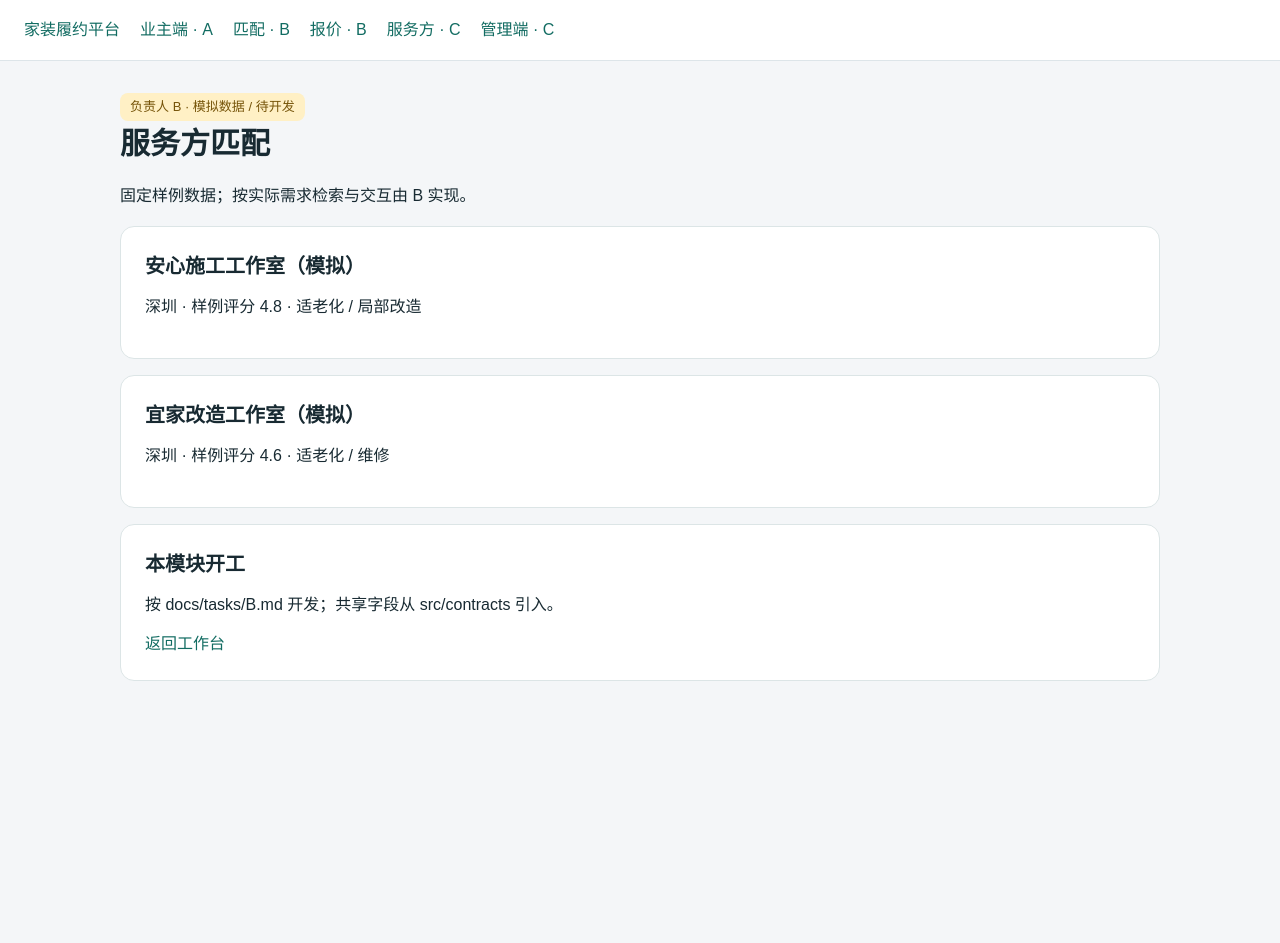
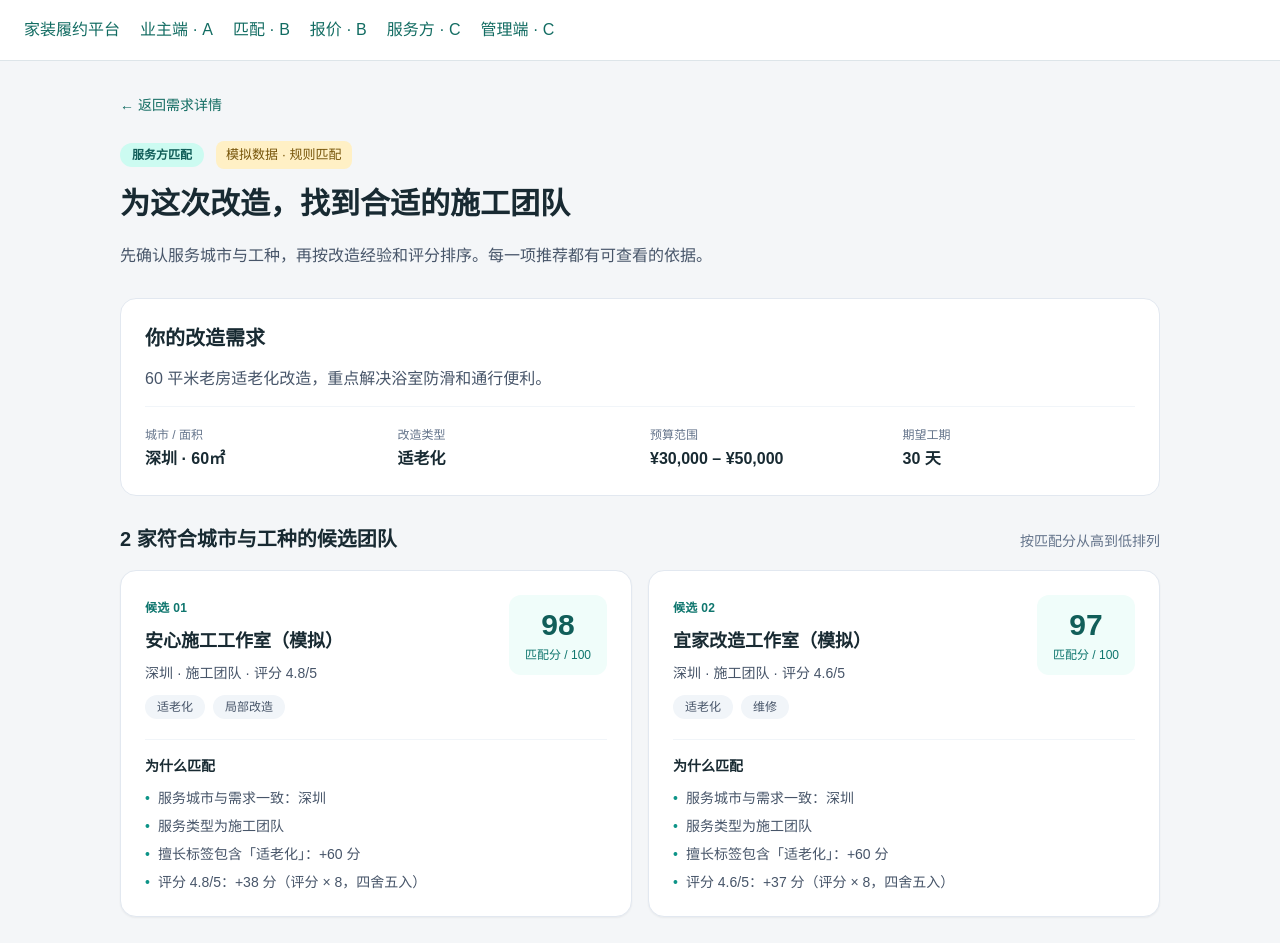
Before and after one commit to LZX-PQZ/ai-home-platform, a Next.js app: page /owner/matches/demo-demand in a window 1280 px wide. Shown: the top 943 px of the page. Before the commit the page ends 800 px from the top, so only its background shows below. Built offline with nearby package versions, Linux system fonts and the light colour scheme.

Commit message:
feat(match): explain provider ranking and validate demand identity

```diff
--- a/src/app/api/match/route.ts
+++ b/src/app/api/match/route.ts
@@ -1,4 +1,23 @@
-import { mockResponse } from "@/lib/api-response";
-import { demoDemand, providers } from "@/lib/mock-data";
-import { matchProviders } from "@/lib/match";
-export function GET() { return mockResponse(matchProviders(demoDemand,providers)); }
+import { Id, type ApiFailure } from "@/contracts";
+import { loadMatchData } from "@/lib/match/data";
+
+export const dynamic = "force-dynamic";
+
+export function GET(request: Request) {
+  const ids = new URL(request.url).searchParams.getAll("demandId");
+  if (ids.length > 1 || (ids.length === 1 && !Id.safeParse(ids[0].trim()).success)) {
+    return Response.json({
+      ok: false,
+      error: { code: "VALIDATION_ERROR", message: "请提供一个非空的需求 ID。" },
+    } satisfies ApiFailure, { status: 400 });
+  }
+  // 保留不带参数时的原演示入口；显式传入的 ID 必须确实存在。
+  const result = loadMatchData(ids[0]);
+  if (!result) {
+    return Response.json({
+      ok: false,
+      error: { code: "DEMAND_NOT_FOUND", message: "当前演示数据中没有这份需求，请返回需求列表。" },
+    } satisfies ApiFailure, { status: 404 });
+  }
+  return Response.json(result.response);
+}
--- /dev/null
+++ b/src/app/owner/matches/[id]/not-found.tsx
@@ -0,0 +1,5 @@
+import Link from "next/link";
+
+export default function NotFound() {
+  return <section className="card"><span className="badge">演示需求未找到</span><h1 className="mt-4">无法展示这份需求的匹配结果</h1><p>当前演示数据中没有这个需求 ID。请返回需求列表，选择已有需求后再试。</p><Link href="/owner">返回需求列表 →</Link></section>;
+}
--- a/src/app/owner/matches/[id]/page.tsx
+++ b/src/app/owner/matches/[id]/page.tsx
@@ -1,4 +1,9 @@
-import { ModulePage } from "@/components/ui/ModulePage";
-import { ProviderCard } from "@/components/ProviderCard";
-import { providers } from "@/lib/mock-data";
-export default function Page() { return <ModulePage title="服务方匹配" owner="B" description="固定样例数据；按实际需求检索与交互由 B 实现。">{providers.filter(p=>p.city==="深圳"&&p.kind==="construction").map(p=><ProviderCard key={p.id} provider={p}/>)}</ModulePage>; }
+import { notFound } from "next/navigation";
+import { MatchResults } from "@/features/b/MatchResults";
+import { loadMatchData } from "@/lib/match/data";
+
+export default function Page({ params }: { params: { id: string } }) {
+  const data = loadMatchData(params.id);
+  if (!data) notFound();
+  return <MatchResults data={data} />;
+}
--- a/src/components/ProviderCard.tsx
+++ b/src/components/ProviderCard.tsx
@@ -1,2 +1,32 @@
-import type { ProviderDTO } from "@/contracts";
-export function ProviderCard({provider}:{provider:ProviderDTO}) { return <section className="card"><h2>{provider.name}</h2><p>{provider.city} · 样例评分 {provider.rating} · {provider.tags.join(" / ")}</p></section>; }
+import type { z } from "zod";
+import type { Match } from "@/contracts";
+
+export function ProviderCard({ match, rank }: { match: z.infer<typeof Match>; rank: number }) {
+  const { provider, score, reasons } = match;
+  return (
+    <article className="rounded-2xl border border-slate-200 bg-white p-6 shadow-sm">
+      <div className="flex items-start justify-between gap-4">
+        <div>
+          <span className="text-xs font-semibold tracking-wide text-teal-700">候选 {String(rank).padStart(2, "0")}</span>
+          <h3 className="mb-2 mt-2 text-lg font-semibold">{provider.name}</h3>
+          <p className="text-sm text-slate-600">{provider.city} · 施工团队 · 评分 {provider.rating.toFixed(1)}/5</p>
+        </div>
+        <div className="shrink-0 rounded-xl bg-teal-50 px-4 py-3 text-center" aria-label={`匹配分 ${score}，满分 100`}>
+          <strong className="text-3xl text-teal-800">{score}</strong>
+          <div className="mt-1 text-xs text-teal-700">匹配分 / 100</div>
+        </div>
+      </div>
+      <div className="mb-5 flex flex-wrap gap-2" aria-label="服务方擅长标签">
+        {provider.tags.length ? provider.tags.map((tag, index) => (
+          <span className="rounded-full bg-slate-100 px-3 py-1 text-xs text-slate-600" key={`${tag}-${index}`}>{tag}</span>
+        )) : <span className="text-sm text-slate-500">尚未填写擅长标签</span>}
+      </div>
+      <div className="border-t border-slate-100 pt-4">
+        <h4 className="mb-3 text-sm font-semibold">为什么匹配</h4>
+        <ul className="space-y-2 text-sm text-slate-600">
+          {reasons.map((reason) => <li className="flex gap-2" key={reason}><span className="text-teal-600" aria-hidden="true">•</span><span>{reason}</span></li>)}
+        </ul>
+      </div>
+    </article>
+  );
+}
--- /dev/null
+++ b/src/features/b/MatchResults.tsx
@@ -0,0 +1,63 @@
+import Link from "next/link";
+import { ProviderCard } from "@/components/ProviderCard";
+import { renovationLabels } from "@/lib/match";
+import type { loadMatchData } from "@/lib/match/data";
+
+export function MatchResults({ data }: { data: NonNullable<ReturnType<typeof loadMatchData>> }) {
+  const { demand, response } = data;
+  const matches = response.data;
+  const isMock = response.meta.source === "mock";
+  const formatMoney = (cents: number) => `¥${(cents / 100).toLocaleString("zh-CN")}`;
+
+  return (
+    <div className="space-y-7">
+      <header>
+        <Link className="text-sm" href={`/owner/demand/${encodeURIComponent(demand.id)}`}>← 返回需求详情</Link>
+        <div className="mb-3 mt-6 flex flex-wrap items-center gap-3">
+          <span className="rounded-full bg-teal-100 px-3 py-1 text-xs font-semibold text-teal-800">服务方匹配</span>
+          <span className="badge">{isMock ? "模拟数据 · 规则匹配" : "规则匹配"}</span>
+        </div>
+        <h1>为这次改造，找到合适的施工团队</h1>
+        <p className="max-w-2xl text-slate-600">先确认服务城市与工种，再按改造经验和评分排序。每一项推荐都有可查看的依据。</p>
+      </header>
+
+      <section className="rounded-2xl border border-slate-200 bg-white p-6" aria-labelledby="demand-summary">
+        <h2 id="demand-summary">你的改造需求</h2>
+        <p className="text-slate-600">{demand.description}</p>
+        <dl className="grid grid-cols-2 gap-5 border-t border-slate-100 pt-5 md:grid-cols-4">
+          <div><dt className="text-xs text-slate-500">城市 / 面积</dt><dd className="mt-1 font-semibold">{demand.city} · {demand.areaM2}㎡</dd></div>
+          <div><dt className="text-xs text-slate-500">改造类型</dt><dd className="mt-1 font-semibold">{renovationLabels[demand.renovationType]}</dd></div>
+          <div><dt className="text-xs text-slate-500">预算范围</dt><dd className="mt-1 font-semibold">{formatMoney(demand.budgetMinCents)} – {formatMoney(demand.budgetMaxCents)}</dd></div>
+          <div><dt className="text-xs text-slate-500">期望工期</dt><dd className="mt-1 font-semibold">{demand.desiredDays} 天</dd></div>
+        </dl>
+      </section>
+
+      <section aria-labelledby="matches-heading">
+        <div className="mb-4 flex flex-wrap items-baseline justify-between gap-2">
+          <h2 className="mb-0" id="matches-heading">{matches.length ? `${matches.length} 家符合城市与工种的候选团队` : "暂未找到符合条件的团队"}</h2>
+          <span className="text-sm text-slate-500">按匹配分从高到低排列</span>
+        </div>
+        {matches.length ? (
+          <div className="grid gap-4 md:grid-cols-2">{matches.map((match, index) => <ProviderCard key={match.provider.id} match={match} rank={index + 1} />)}</div>
+        ) : (
+          <div className="rounded-2xl border border-dashed border-slate-300 bg-white p-8 text-center">
+            <p>当前没有同城施工团队。可以返回需求详情核对城市，或等待更多服务方加入。</p>
+            <Link href={`/owner/demand/${encodeURIComponent(demand.id)}`}>查看需求详情 →</Link>
+          </div>
+        )}
+      </section>
+
+      <aside className="rounded-2xl border border-amber-200 bg-amber-50 p-6" aria-labelledby="matching-notes">
+        <h2 className="text-base" id="matching-notes">做决定前，还需要确认</h2>
+        <p className="text-sm text-amber-950">匹配分 = 改造标签匹配 60 分 + 服务方评分 × 8（四舍五入，最高 40 分）。分数仅用于候选排序，不代表施工质量保证。</p>
+        <p className="text-sm text-amber-950">服务方的报价、可接单日期和资质尚未核验。预算与期望工期只是你的需求，当前不作为已满足条件。</p>
+        {isMock && <p className="mb-0 text-sm text-amber-950">当前团队资料和评分均为模拟数据，未使用真实履约记录或 AI 模型。</p>}
+      </aside>
+
+      <div className="flex flex-wrap items-center justify-between gap-4 rounded-2xl bg-slate-900 p-6 text-white">
+        <div><h2 className="mb-1 text-lg">下一步：看清完整报价</h2><p className="mb-0 text-sm text-slate-300">逐项确认服务范围和未定费用，再决定与谁合作。</p></div>
+        <Link className="rounded-lg bg-white px-5 py-3 text-sm font-semibold text-teal-800" href={`/owner/quotes/${encodeURIComponent(demand.id)}`}>查看该需求报价 →</Link>
+      </div>
+    </div>
+  );
+}
--- a/src/lib/match.ts
+++ b/src/lib/match.ts
@@ -1,7 +1,43 @@
-import type { DemandDTO, ProviderDTO } from "@/contracts";
-/** B 的规则基线；优先过滤城市，后续补预算/可用日期等真实字段与校验。 */
-export function matchProviders(demand:DemandDTO, candidates:ProviderDTO[]) {
- return candidates.filter(p=>p.city===demand.city && p.kind==="construction")
- .map(provider=>({provider,score:Math.round(provider.rating*20),reasons:["服务城市匹配","演示排序基于样例评分；尚未验证档期"]}))
- .sort((a,b)=>b.score-a.score);
+import type { z } from "zod";
+import { Match, type DemandDTO, type ProviderDTO } from "@/contracts";
+
+export const renovationLabels: Record<DemandDTO["renovationType"], string> = {
+  elderly: "适老化",
+  partial: "局部改造",
+  repair: "维修",
+};
+
+/** 城市和工种为硬条件；标签匹配 60 分，评分占 40 分。 */
+export function matchProviders(
+  demand: DemandDTO,
+  candidates: ProviderDTO[],
+): z.infer<typeof Match>[] {
+  const city = demand.city.trim();
+  const specialty = renovationLabels[demand.renovationType];
+  if (!city) return [];
+
+  return candidates
+    .filter((provider) => provider.city.trim() === city && provider.kind === "construction")
+    .map((provider) => {
+      const hasSpecialty = provider.tags.some((tag) => tag.trim() === specialty);
+      const ratingPoints = Math.round(provider.rating * 8);
+      return {
+        provider,
+        score: (hasSpecialty ? 60 : 0) + ratingPoints,
+        reasons: [
+          `服务城市与需求一致：${city}`,
+          "服务类型为施工团队",
+          hasSpecialty
+            ? `擅长标签包含「${specialty}」：+60 分`
+            : `未标注「${specialty}」经验：+0 分，需进一步确认`,
+          `评分 ${provider.rating.toFixed(1)}/5：+${ratingPoints} 分（评分 × 8，四舍五入）`,
+        ],
+      };
+    })
+    .sort((a, b) => {
+      const difference = b.score - a.score;
+      if (difference !== 0) return difference;
+      // 同分时按稳定 ID 排序，避免候选数据顺序改变导致页面跳动。
+      return a.provider.id < b.provider.id ? -1 : a.provider.id > b.provider.id ? 1 : 0;
+    });
 }
--- /dev/null
+++ b/src/lib/match/data.ts
@@ -0,0 +1,18 @@
+import { Match, envelope } from "@/contracts";
+import { demoDemand, providers } from "@/lib/mock-data";
+import { matchProviders } from "@/lib/match";
+
+const MatchResponse = envelope(Match.array());
+
+/** D 提供真实查询前，仅允许读取已知演示需求，禁止用演示数据冒充其他 ID。 */
+export function loadMatchData(demandId = demoDemand.id) {
+  if (demandId !== demoDemand.id) return null;
+  return {
+    demand: demoDemand,
+    response: MatchResponse.parse({
+      ok: true,
+      data: matchProviders(demoDemand, providers),
+      meta: { source: "mock" },
+    }),
+  };
+}
```
Also changed, not shown: 2 other files (tests, documents, lock files or other folders).
